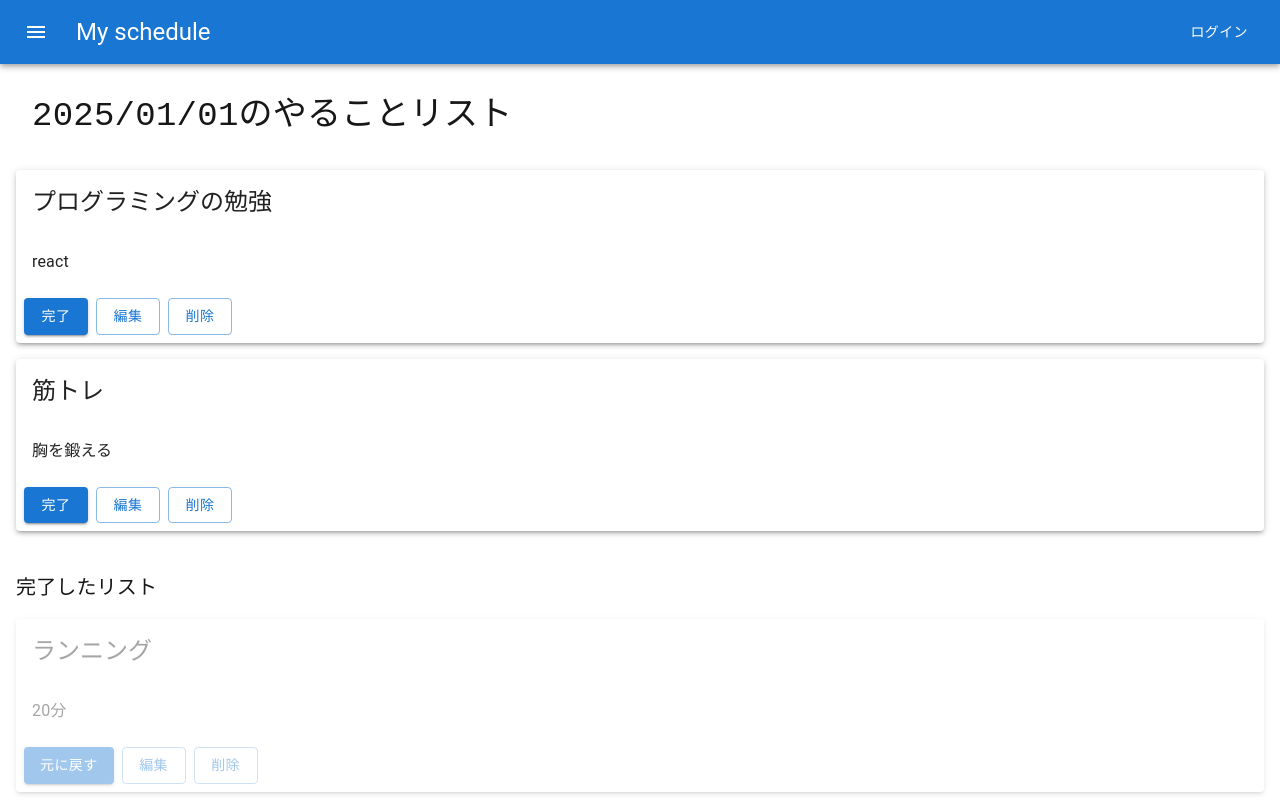
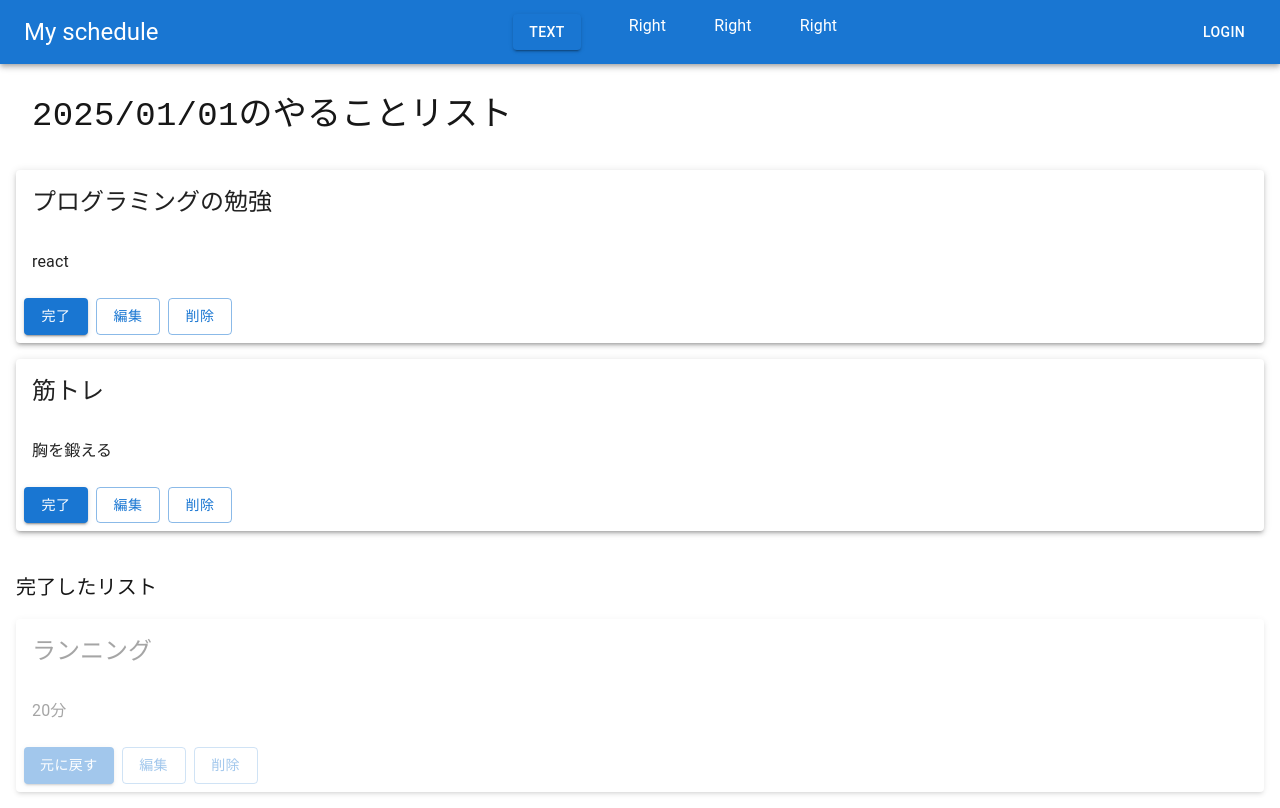
Before and after one commit to s1F102201492/my-schedule, a Next.js app: page / in a window 1280 px wide. Built offline with nearby package versions, Linux system fonts and the light colour scheme; what @mui/material-nextjs would draw is missing.

Commit message:
ナビゲーションバー途中

```diff
--- a/app/components/Header.tsx
+++ b/app/components/Header.tsx
@@ -1,49 +1,39 @@
 'use client'
 
-import React, { useState } from 'react';
+import React from 'react';
 import AppBar from '@mui/material/AppBar';
 import Box from '@mui/material/Box';
 import Toolbar from '@mui/material/Toolbar';
 import Typography from '@mui/material/Typography';
 import Button from '@mui/material/Button';
-import IconButton from '@mui/material/IconButton';
-import MenuIcon from '@mui/icons-material/Menu';
-import Sidebar from './Sidebar';
+import { Stack } from '@mui/material';
 
 const Header = () => {
-  const [open, setOpen] = useState(false); // サイドバーの開閉状態を管理
-
-  // サイドバーを開閉するための toggleDrawer 関数
-  const toggleDrawer = (newOpen: boolean) => () => {
-    setOpen(newOpen);
-  };
-
-  // アイコンのクリックでドロワーをトグルするための関数
-  const handleDrawerToggle = () => {
-    setOpen(!open); // open の状態を反転することで、開閉をトグル
-  };
-
   return (
-    <Box sx={{ flexGrow: 1 }}>
+    <Box>
       <AppBar position="static">
         <Toolbar>
-          <IconButton
-            size="large"
-            edge="start"
-            color="inherit"
-            aria-label="sidebar"
-            sx={{ mr: 2 }}
-            onClick={handleDrawerToggle} // ドロワーの開閉をトグルするために onClick に handleDrawerToggle を設定
-          >
-            <MenuIcon />
-          </IconButton>
-          <Typography variant="h5" component="div" sx={{ flexGrow: 1 }}>
+        <Typography variant="h5" component="div" sx={{ flexGrow: 1 }}>
             My schedule
-          </Typography>
-          <Button color="inherit">ログイン</Button>
+        </Typography>
+          <Stack direction="row" spacing={6} sx={{ flexGrow: 1, textAlign: 'center' }}>
+            <Box>
+              <Button variant="contained">Text</Button>
+            </Box>
+            <Box>
+              <Typography>Right</Typography>
+            </Box>
+            <Box>
+              <Typography>Right</Typography>
+            </Box>
+            <Box>
+              <Typography>Right</Typography>
+            </Box>
+          </Stack>
+
+          <Button color="inherit">Login</Button>
         </Toolbar>
       </AppBar>
-      <Sidebar open={open} toggleDrawer={toggleDrawer} />
     </Box>
   );
 }
```
